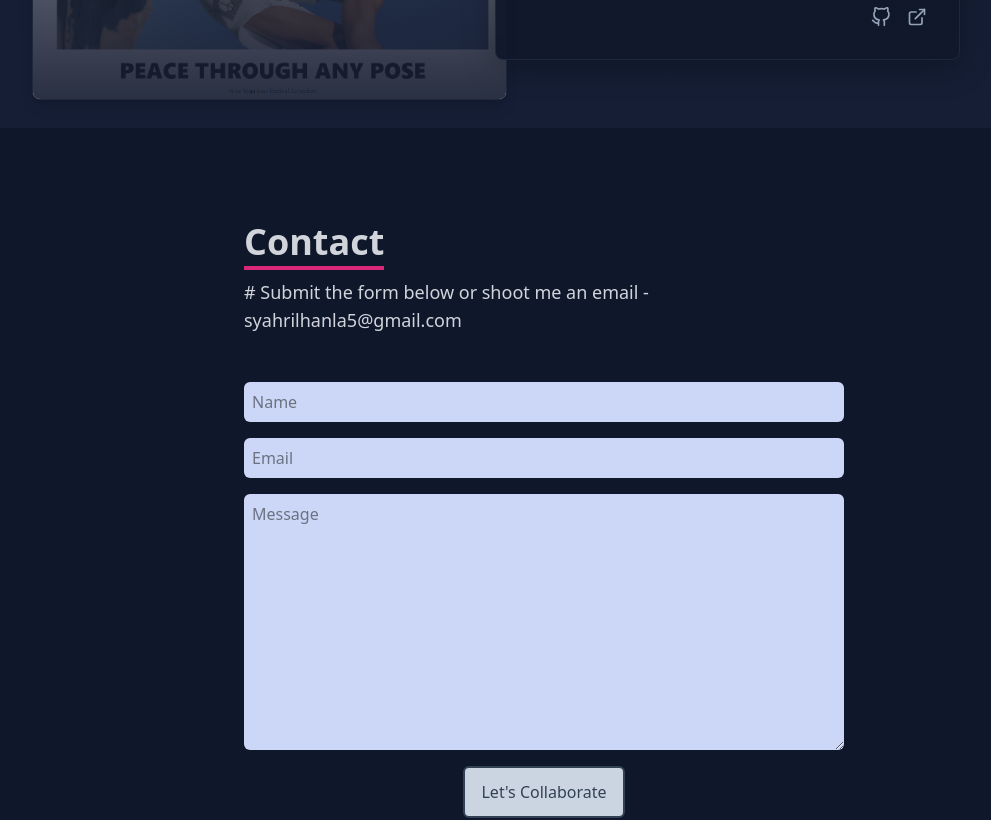
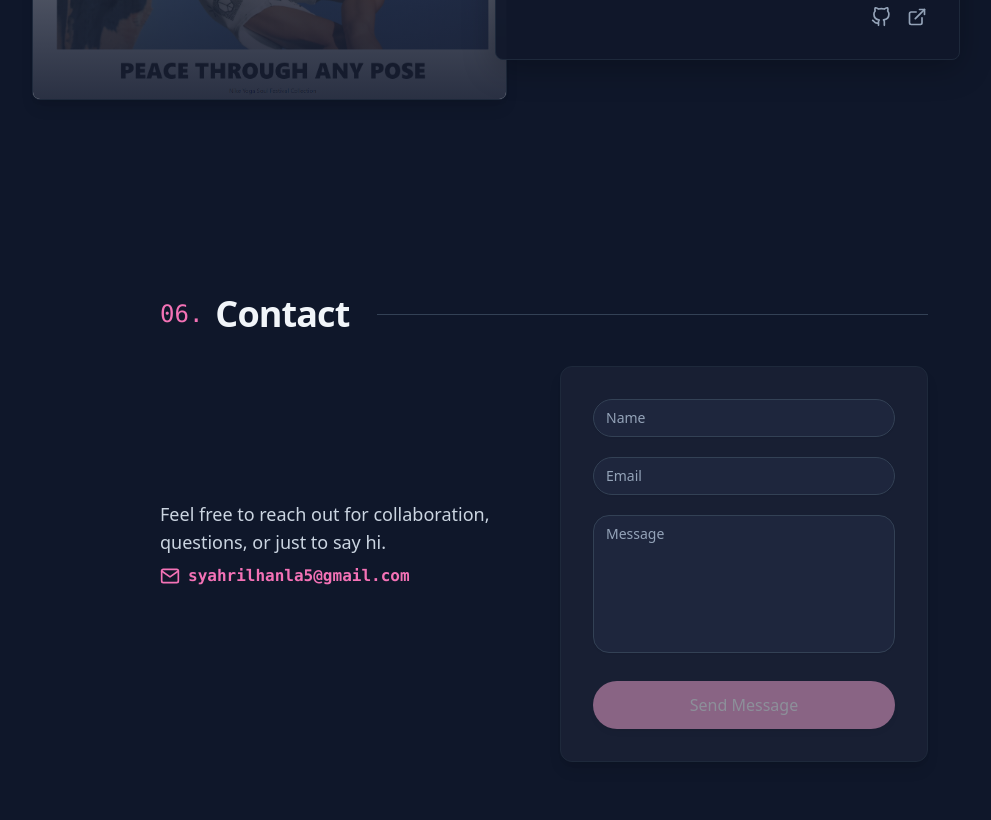
Before and after one commit to syahrilhanla/portfolio-website, a Next.js app: page / in a window 1280 px wide. Shown: the part 5140-5960 px from the top of the page, without its empty margins (96-1087 px from the left). Built offline with nearby package versions, Linux system fonts and the light colour scheme.

Commit message:
feat: enhance Contact component with improved form validation and layout fix: update SocialIcons component link structure for better accessibility style: refine Works component styling by removing unnecessary gradient

```diff
--- a/components/Contact.jsx
+++ b/components/Contact.jsx
@@ -1,77 +1,92 @@
 import { useState } from "react";
+import { FiMail } from "react-icons/fi";
 
 const Contact = () => {
-	const [formState, setFormState] = useState(false);
-
 	const [name, setName] = useState("");
 	const [email, setEmail] = useState("");
 	const [message, setMessage] = useState("");
 
 	const disableSubmit = () => {
-		if (name.length < 3) return true;
-
-		if (email.length > 3) {
-			if (!email.split("").includes("@")) return true;
-		} else return false;
-
-		if (message.length < 3) return true;
-
+		// Name: at least 3 non-whitespace chars
+		if (name.trim().length < 3) return true;
+		// Email: must match email regex
+		const emailRegex = /^[^\s@]+@[^\s@]+\.[^\s@]+$/;
+		if (!emailRegex.test(email.trim())) return true;
+		// Message: at least 3 non-whitespace chars
+		if (message.trim().length < 3) return true;
 		return false;
-	}
+	};
 
 	return (
-		<div
+		<section
 			name="contact"
-			className="min-h-screen flex flex-col justify-center items-center text-center md:px-[8rem] px-[2rem]"
+			className="min-h-screen flex flex-col justify-center items-center text-center bg-inherit md:px-[8rem] px-[2rem] py-12 relative"
 		>
+			<div className="flex items-center gap-3 mb-8 w-full max-w-3xl mx-auto">
+				<span className="text-pink-400 text-2xl font-mono">06.</span>
+				<h2 className="text-3xl md:text-4xl font-bold text-slate-100 tracking-tight text-left">
+					Contact
+				</h2>
+				<div className="flex-1 border-b border-slate-700 ml-4" />
+			</div>
+			<div className="w-full max-w-3xl mx-auto flex flex-col md:flex-row gap-8 items-stretch">
+				<div className="md:w-1/2 w-full flex flex-col justify-center items-start text-left">
+					<p className="text-slate-300 text-lg font-light mb-4">
+						Feel free to reach out for collaboration, questions, or just to say
+						hi.
+						<br />
+						<a
+							href="mailto:syahrilhanla5@gmail.com"
+							className="inline-flex items-center gap-2 text-pink-400 hover:text-pink-300 font-semibold transition mb-6"
+						>
+							<span className="flex gap-2 items-center mt-2 text-pink-400 font-mono text-base">
+								<FiMail className="text-xl" />
+								syahrilhanla5@gmail.com
+							</span>
+						</a>
+					</p>
+				</div>
+				{/* Right: Form */}
+				<div className="md:w-1/2 w-full flex flex-col items-center justify-center">
 					<form
 						method="POST"
 						action="https://getform.io/f/f4b8a254-2df3-4de4-b96e-d5df8773d5f4"
-				className="flex flex-col max-w-[600px] w-full py-4 text-left font-light"
+						className="w-full bg-[#181f33] rounded-xl shadow-lg border border-slate-800 p-8 flex flex-col gap-5"
 						target="_blank"
 					>
-				<div className="pb-8">
-					<p className="text-4xl font-semibold inline border-b-4 border-pink-600 text-gray-300">
-						Contact
-					</p>
-					<p className="text-gray-300 py-4 text-lg">
-						# Submit the form below or shoot me an email -
-						syahrilhanla5@gmail.com
-					</p>
-				</div>
 						<input
-					className="bg-[#ccd6f6] p-2 rounded-md placeholder-gray-500"
 							type="text"
 							placeholder="Name"
 							name="name"
-					onChange={e => setName(e.target.value)}
+							className="bg-[#1e263d] border border-slate-700 rounded-full py-2 px-3 text-sm text-slate-200 placeholder-slate-400 focus:outline-none focus:border-pink-500 transition duration-200 shadow-sm"
+							onChange={(e) => setName(e.target.value)}
 						/>
 						<input
-					className="my-4 p-2 bg-[#ccd6f6] rounded-md placeholder-gray-500"
 							type="email"
 							placeholder="Email"
 							name="email"
-					onChange={e => setEmail(e.target.value)}
+							className="bg-[#1e263d] border border-slate-700 rounded-full py-2 px-3 text-sm text-slate-200 placeholder-slate-400 focus:outline-none focus:border-pink-500 transition duration-200 shadow-sm"
+							onChange={(e) => setEmail(e.target.value)}
 						/>
 						<textarea
-					className="bg-[#ccd6f6] p-2 rounded-md placeholder-gray-500"
 							name="message"
-					rows="10"
+							rows="6"
 							placeholder="Message"
-					onChange={e => setMessage(e.target.value)}
+							className="bg-[#1e263d] border border-slate-700 rounded-2xl py-2 px-3 text-sm text-slate-200 placeholder-slate-400 focus:outline-none focus:border-pink-500 transition duration-200 shadow-sm resize-none"
+							onChange={(e) => setMessage(e.target.value)}
 						></textarea>
 						<button
-					className="text-white border-2 hover:bg-pink-600
-				 hover:border-pink-600 px-4 py-3 my-4 mx-auto
-				  flex items-center rounded-md duration-300
-					disabled:bg-slate-300 disabled:text-slate-700
-					disabled:border-slate-700 disabled:cursor-not-allowed"
+							type="submit"
+							className="w-full mt-2 text-white bg-pink-500 hover:bg-pink-600 rounded-full py-3 transition duration-200 shadow-md
+							disabled:bg-pink-300 disabled:opacity-50 disabled:cursor-not-allowed"
 							disabled={disableSubmit()}
 						>
-					Let's Collaborate
+							Send Message
 						</button>
 					</form>
 				</div>
+			</div>
+		</section>
 	);
 };
 
--- a/components/SocialIcons.jsx
+++ b/components/SocialIcons.jsx
@@ -45,11 +45,8 @@ const SocialIcons = ({ navbar }) => {
 				</li>
 				<Scroll to="contact" smooth={true} duration={500}>
 					<li className="h-[60px] w-[150px] flex justify-between items-center ml-[-100px] hover:ml-[-5px] duration-300">
-						<Link href="/" target={"_blank"}>
-							<a
-								target="_blank"
-								className="flex justify-between items-center w-full text-gray-300 hover:text-white"
-							>
+						<Link href="/">
+							<a className="flex justify-between items-center w-full text-gray-300 hover:text-white">
 								Contact <BsPersonLinesFill size={30} />
 							</a>
 						</Link>
--- a/components/Works.jsx
+++ b/components/Works.jsx
@@ -5,7 +5,7 @@ const Works = () => {
 	return (
 		<section
 			name="works"
-			className="min-h-screen text-gray-300 flex flex-col justify-center items-center text-center md:px-[8rem] px-[2rem] pb-7 bg-gradient-to-b from-[#0f172a] to-[#151e35]"
+			className="min-h-screen text-gray-300 flex flex-col justify-center items-center text-center md:px-[8rem] px-[2rem] pb-7"
 		>
 			<div className="flex flex-col sm:mt-3 mt-[6rem] w-full max-w-5xl">
 				<div className="flex items-center gap-3 mb-8">
```
Lines whose indentation alone changed are shown as unchanged.
